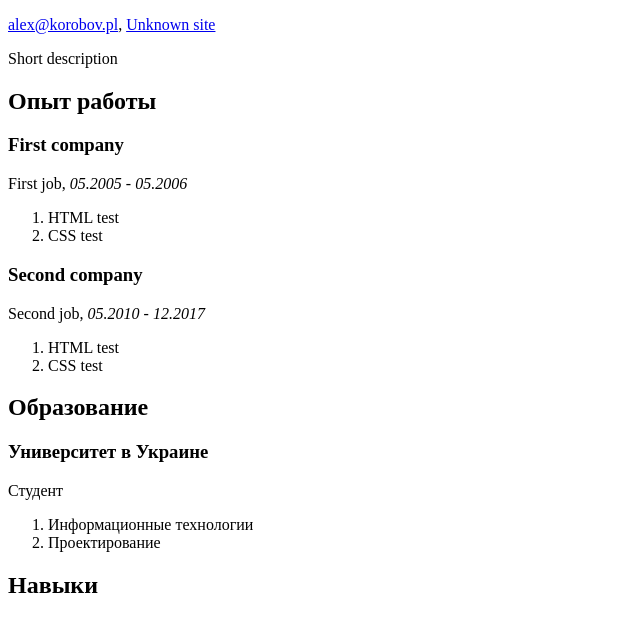
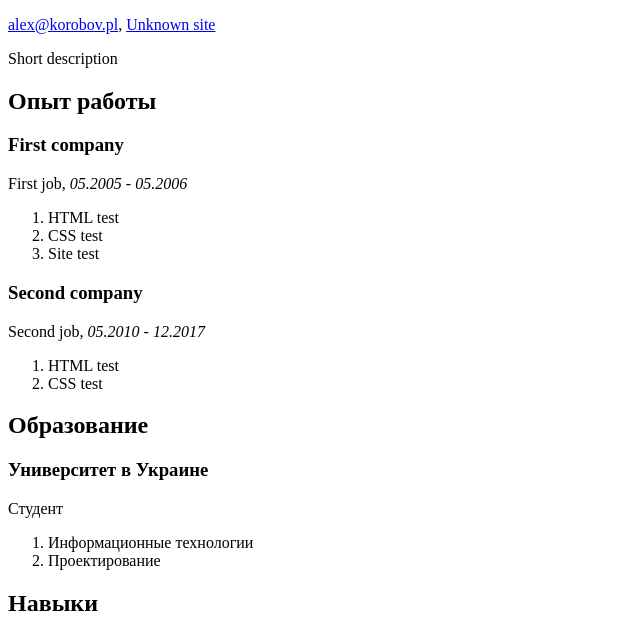
Before and after one commit to alexkorobov/alexkorobov, a plain HTML site: page index.html in a window 1280 px wide. Shown: the part 105-725 px from the top of the page, without its empty margins (0-640 px from the left). Drawn offline with Linux system fonts and the light colour scheme.

Commit message:
Update index.html

```diff
--- a/index.html
+++ b/index.html
@@ -22,6 +22,7 @@
             <ol>
                 <li>HTML test</li>
                 <li>CSS test</li>
+                <li>Site test</li>
             </ol>
             <h3>Second company</h3>
             <p>Second job, <span style="font-style:italic">05.2010 - 12.2017</span></p>
```
